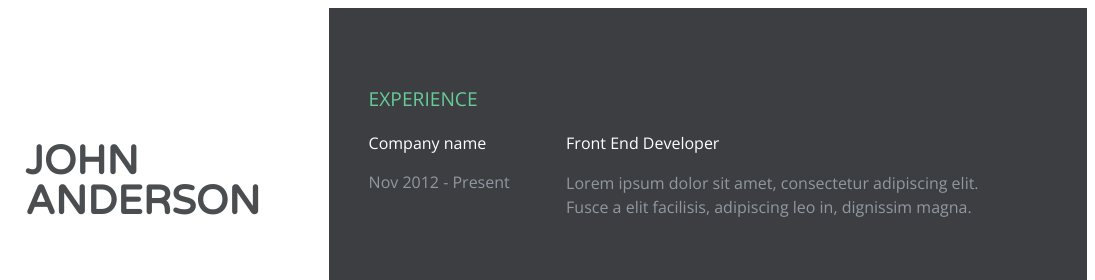
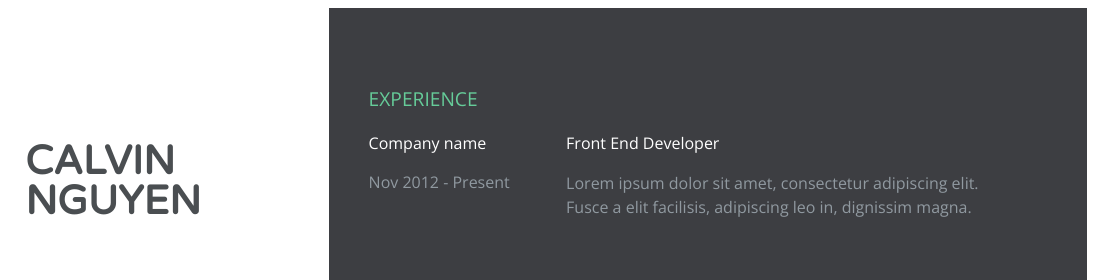
Before and after one commit to vcuong0703/mycv, a plain HTML site: page index.html in a window 1280 px wide. Shown: the top 280 px of the page, 185-1280 px from the left. Drawn offline with nearby package versions, Linux system fonts and the light colour scheme.

Commit message:
Update index.html

```diff
--- a/index.html
+++ b/index.html
@@ -436,7 +436,7 @@ a {
          <div class="clearfix"></div>
  </div>
       <div class="name-wrapper">
-        <h1>John Anderson</h1><!-- YOUR NAME AND LAST NAME  -->
+        <h1>Calvin Nguyen</h1><!-- YOUR NAME AND LAST NAME  -->
       </div>
       <div class="clearfix"></div>
       <div class="contact-info clearfix">
```
